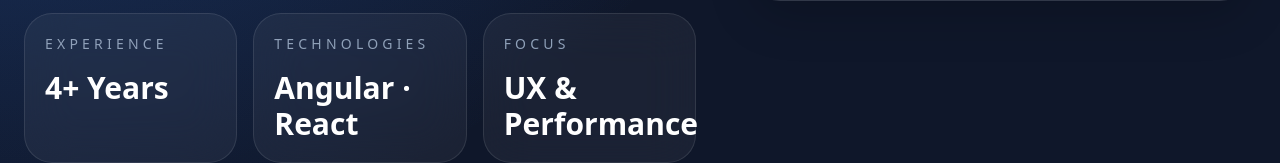
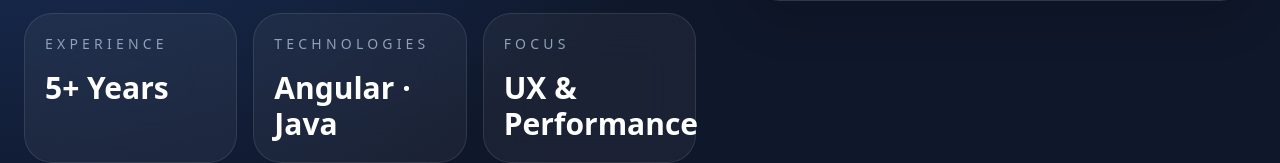
Before and after one commit to jirasakjk/fook-fixx-web, an Angular app: page / in a window 1280 px wide. Shown: the part 644-807 px from the top of the page. Built offline with nearby package versions, Linux system fonts and the light colour scheme.

Commit message:
content main

```diff
--- a/src/app/app.component.html
+++ b/src/app/app.component.html
@@ -67,11 +67,11 @@
         <div class="mt-12 grid gap-4 sm:grid-cols-3">
           <div class="rounded-[1.75rem] border border-white/10 bg-white/5 p-5 backdrop-blur-xl">
             <p class="text-sm uppercase tracking-[0.3em] text-slate-400">Experience</p>
-            <p class="mt-4 text-3xl font-semibold text-white">4+ Years</p>
+            <p class="mt-4 text-3xl font-semibold text-white">5+ Years</p>
           </div>
           <div class="rounded-[1.75rem] border border-white/10 bg-white/5 p-5 backdrop-blur-xl">
             <p class="text-sm uppercase tracking-[0.3em] text-slate-400">Technologies</p>
-            <p class="mt-4 text-3xl font-semibold text-white">Angular · React</p>
+            <p class="mt-4 text-3xl font-semibold text-white">Angular · Java</p>
           </div>
           <div class="rounded-[1.75rem] border border-white/10 bg-white/5 p-5 backdrop-blur-xl">
             <p class="text-sm uppercase tracking-[0.3em] text-slate-400">Focus</p>
```
